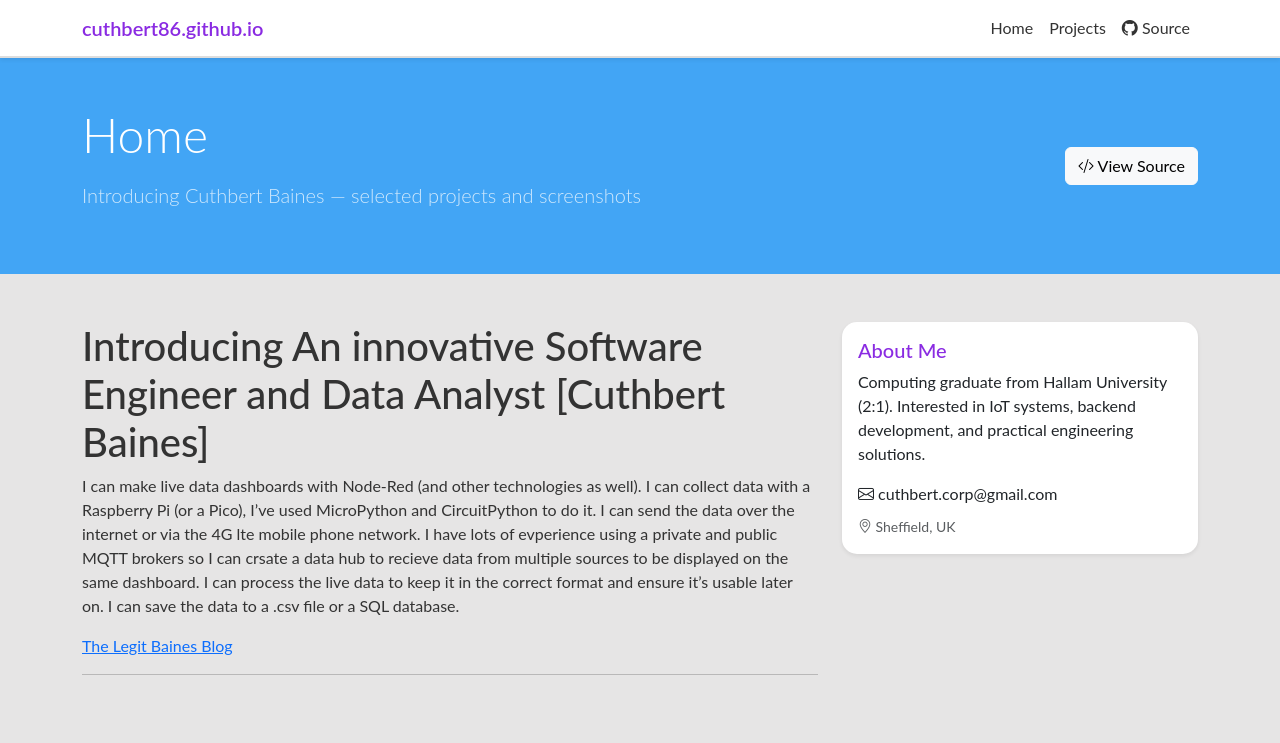
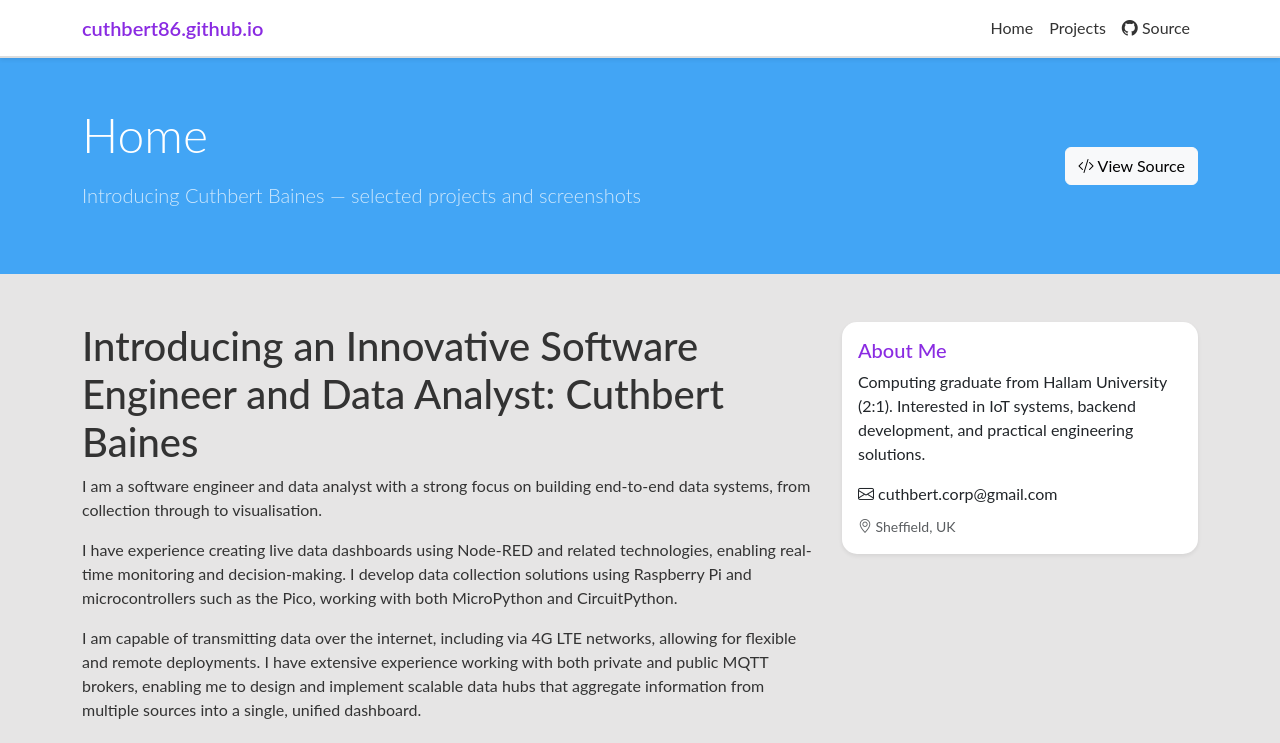
Before and after one commit to cuthbert86/cuthbert86.github.io, a Jekyll site: the page built from index.md, in a window 1280 px wide and 1400 px high. Shown: the top 743 px of the window. Built offline with Jekyll 4.4.1, drawn with Linux system fonts in a browser that asks for light colours; some of the changed text lies outside the part shown.

Commit message:
Revise introduction and enhance skills description
Updated introduction and expanded on skills and experience in data systems and dashboard creation.

```diff
--- a/index.md
+++ b/index.md
@@ -30,15 +30,29 @@ projects:
     tags: ["RemoteFarm", "Hallam University"]
 ---
 
-# Introducing An innovative Software Engineer and Data Analyst [Cuthbert Baines]
+# Introducing an Innovative Software Engineer and Data Analyst: Cuthbert Baines
 
-I can make live data dashboards with Node-Red (and other technologies as well).
-I can collect data with a Raspberry Pi (or a Pico), I've used MicroPython and CircuitPython to do it.
-I can send the data over the internet or via the 4G lte mobile phone network.
-I have lots of evperience using a private and public MQTT brokers so I can crsate a data hub to recieve data from multiple sources to be displayed on the same dashboard.
-I can process the live data to keep it in the correct format and ensure it's usable later on.
-I can save the data to a .csv file or a SQL database.
+I am a software engineer and data analyst with a strong focus on building end-to-end data systems, from collection through to visualisation.
+
+I have experience creating live data dashboards using Node-RED and related technologies, enabling real-time monitoring and decision-making. I develop data collection solutions using Raspberry Pi and microcontrollers such as the Pico, working with both MicroPython and CircuitPython.
+
+I am capable of transmitting data over the internet, including via 4G LTE networks, allowing for flexible and remote deployments. I have extensive experience working with both private and public MQTT brokers, enabling me to design and implement scalable data hubs that aggregate information from multiple sources into a single, unified dashboard.
+
+In addition, I process and structure live data to ensure it remains clean, consistent, and suitable for long-term use. I can store this data in a variety of formats, including CSV files and SQL databases, depending on project requirements.
 
 <a href="https://legitbainesblog.blogspot.com/">The Legit Baines Blog</a>
 
 ---
+
+1. [Home](index)
+2. [About Me](about)
+3. [Contact Page](contact)
+4. [River Project](River_Project)
+5. [Remote Farm Project](Remote_Farm_Project)
+6. [Pico Code Showcase](PiCode_showcase)
+7. [Screenshots of my Code](screenshots)
+8. [Dashboard on Adafruit.io](https://io.adafruit.com/CuthbertB/dashboards/dashboard-for-iframe?kiosk=true)
+9. [Live data dashboard](embeded_dashboard)
+
+
+---
```
